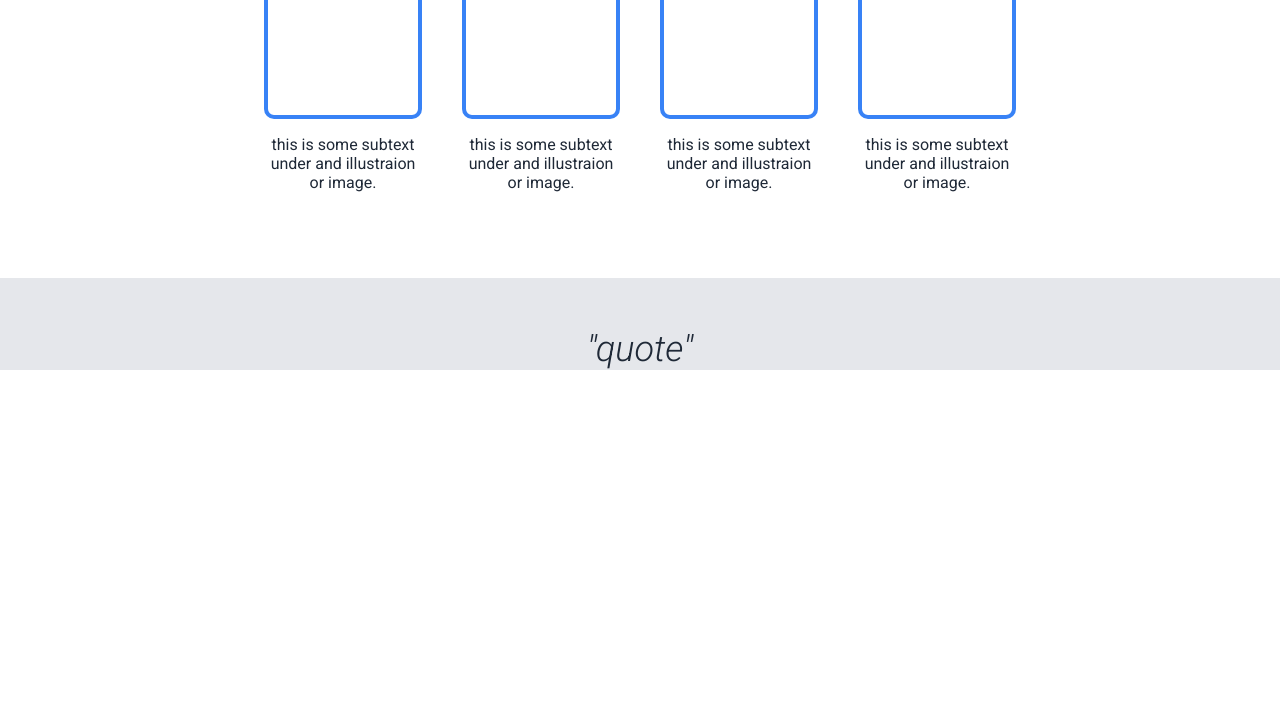
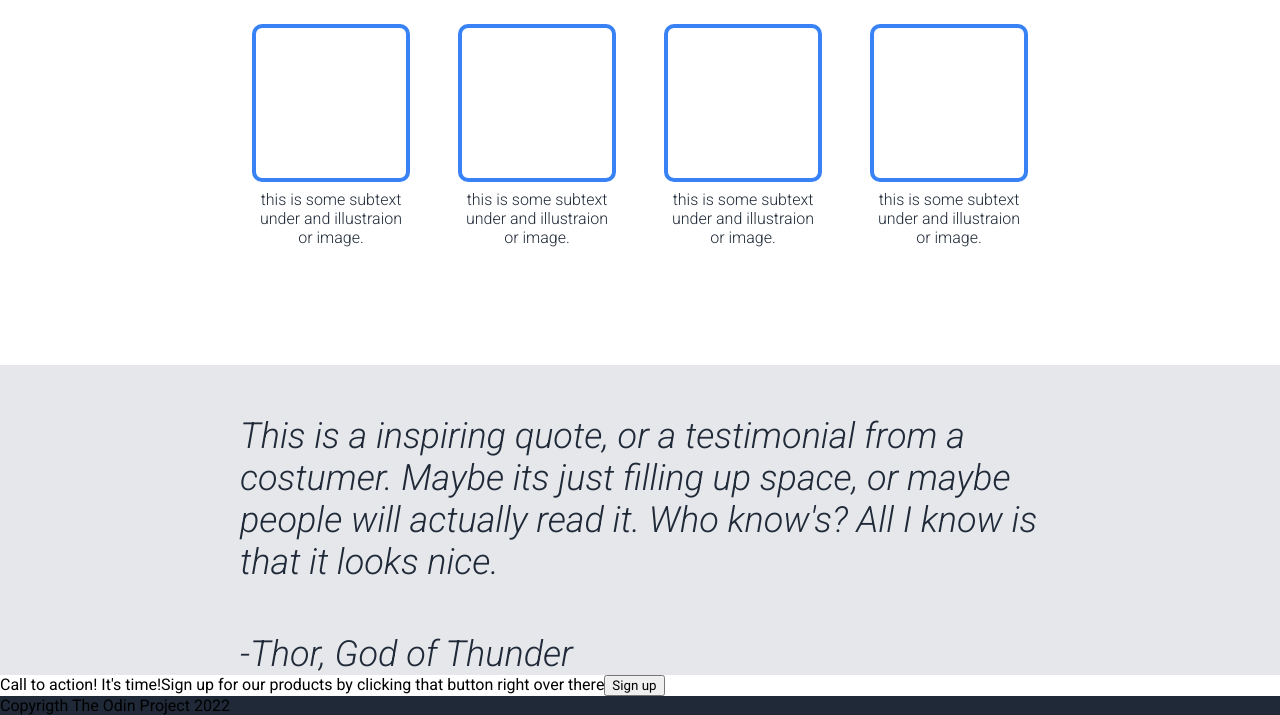
Before and after one commit to CamiloAHA/landing-page, a plain HTML site: page index.html in a window 1280 px wide. Shown: the part 608-1323 px from the top of the page. Before the commit the page ends 978 px from the top, so only its background shows below. Drawn offline with Linux system fonts and the light colour scheme.

Commit message:
Html structure of all sections finished
Also added css background to all sections and quote section
almost complete.

```diff
--- a/index.html
+++ b/index.html
@@ -6,7 +6,8 @@
     <link rel="stylesheet" href="style.css">
     <link rel="preconnect" href="https://fonts.googleapis.com">
     <link rel="preconnect" href="https://fonts.gstatic.com" crossorigin>
-    <link href="https://fonts.googleapis.com/css2?family=Roboto:ital,wght@0,400;1,300&display=swap" rel="stylesheet">
+    <link href="https://fonts.googleapis.com/css2?family=Roboto:ital,wght@0,300;0,400;0,900;1,300&display=swap"
+        rel="stylesheet">
 </head>
 
 <body class="struct">
@@ -52,9 +53,18 @@
             </div>
         </div>
         <div class="section2">
-            <div>"quote"</div>
+            <div>This is a inspiring quote, or a testimonial from a costumer. Maybe its just filling up space,
+                or maybe people will actually read it. Who know's? All I know is that it looks nice.
+            </div>
+            <div class="name">-Thor, God of Thunder</div>
         </div>
-        <div class="section3"></div>
+        <div class="section3">
+            <div>Call to action! It's time!</div>
+            <div>Sign up for our products by clicking that button right over there</div>
+            <button>Sign up</button>
+        </div>
+        <div class="section4">Copyrigth  The Odin Project 2022</div>
+
     </div>
 </body>
 
--- a/style.css
+++ b/style.css
@@ -55,6 +55,7 @@
     justify-content: center;
     align-items: center;
     margin-left: 50px;
+    margin-bottom: 60px;
 }
 
 .content {
@@ -65,7 +66,8 @@
 .section1 h3 {
     margin: 40px;
     color: #1F2937;
-    font-size: 32px;
+    font-size: 36px;
+    font-weight: 900;
     text-align: center;
 }
 
@@ -84,12 +86,15 @@
     flex-direction: column;
     justify-content: center;
     align-items: center;
+    margin-bottom: 40px;
 }
 
 .center p {
     width: 150px;
     color: #1F2937;
+    font-weight: 300;
     text-align: center;
+    margin: 8px;
 }
 
 .imagenes .cuadro {
@@ -108,15 +113,31 @@
 
 .section2 {
     background-color: #E5E7EB;
+    display: flex;
+    flex-direction: column;
+    justify-content: center;
+    align-items: center;
+
 }
 
-.content .section2 div{
+.section3 {
+    background-color: white;
+    display: flex;
+}
+
+.section4{
+    background-color: #1F2937;
+}
+
+.content .section2 div {
     color: #1F2937;
     font-size: 36px;
     font-style: italic;
     font-weight: 300;
     text-align: center;
     margin-top: 50px;
+    width: 800px;
+    text-align: left;
 }
 
 .links {
```
